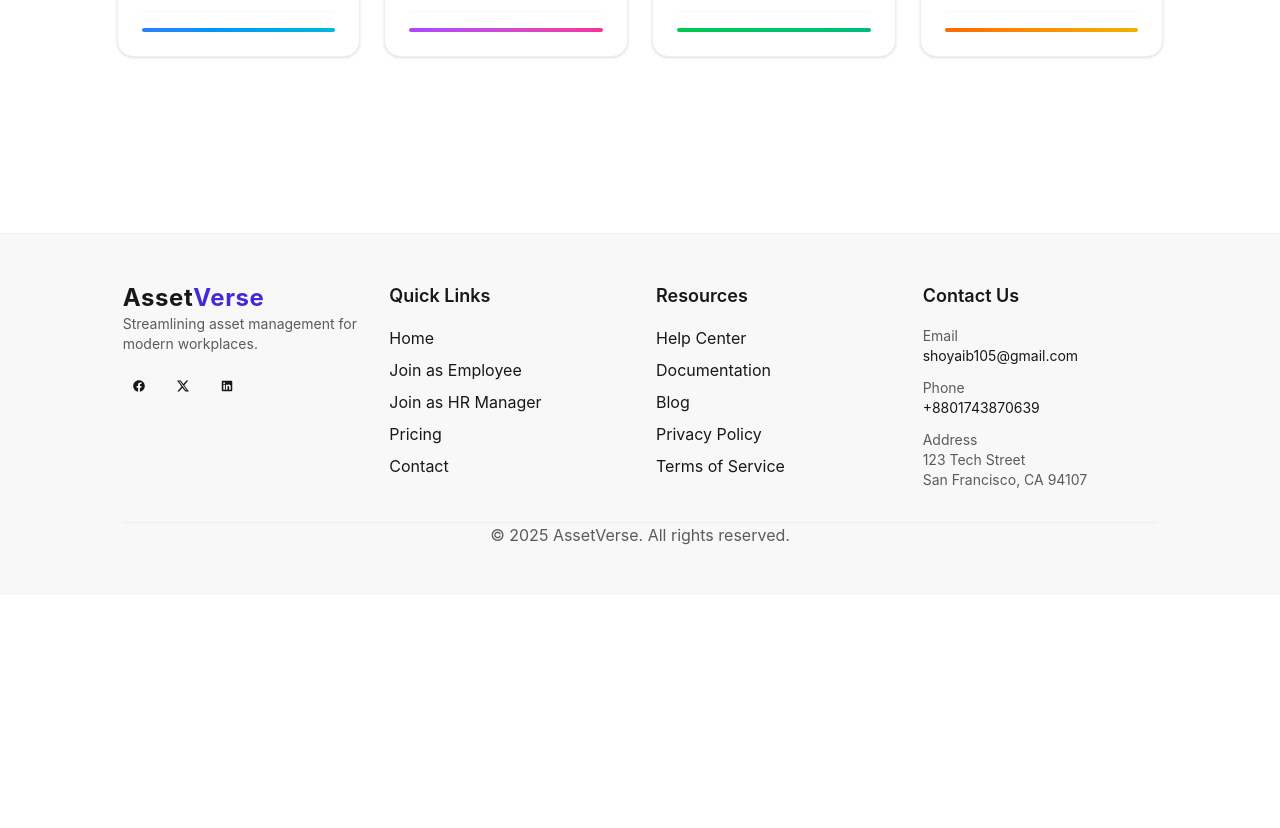
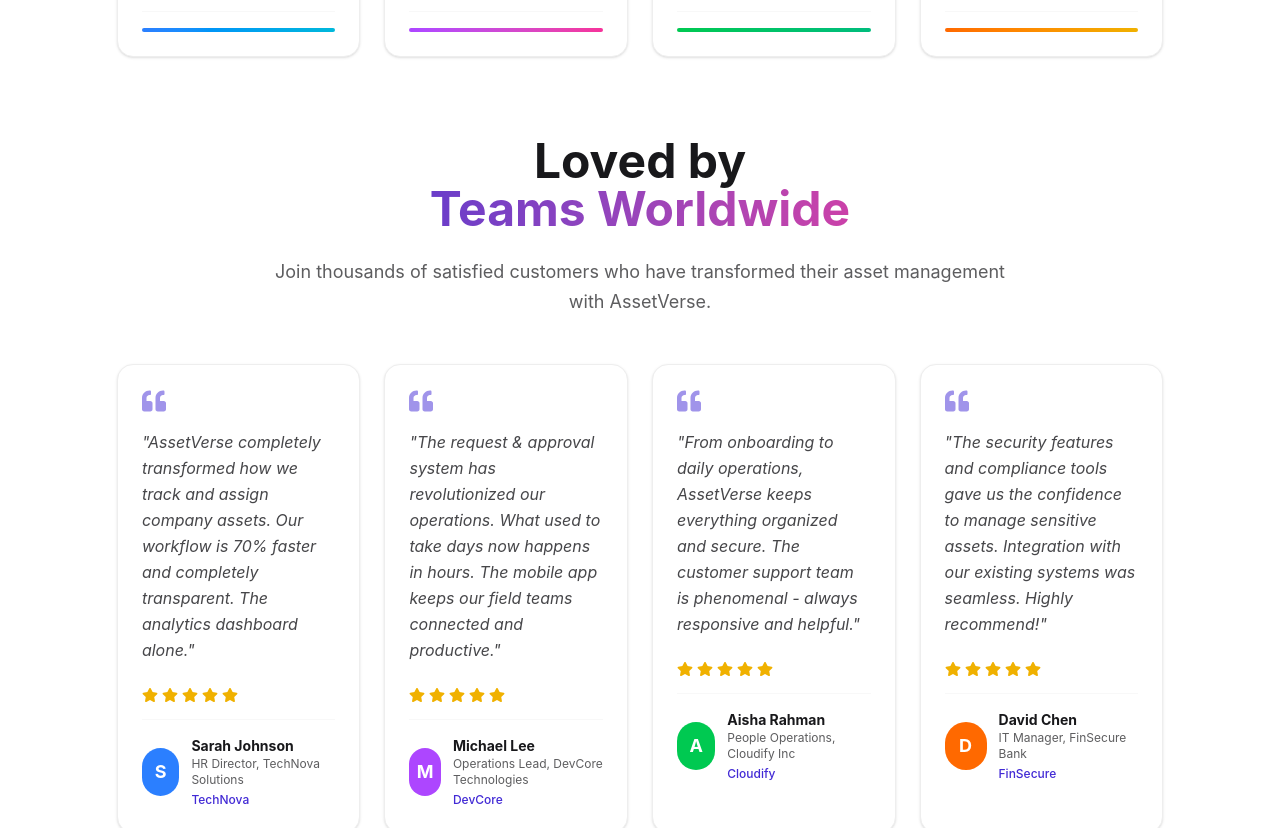
Before and after one commit to Shoybit/AssetVerse, a React (Vite) app: page / in a window 1280 px wide. Shown: the part 5160-5988 px from the top of the page. Before the commit the page ends 5755 px from the top, so only its background shows below. Built offline with nearby package versions, Linux system fonts and the light colour scheme; no server answers.

Commit message:
TESTIMONIALS  Secthion added

```diff
--- a/src/components/TestimonialsStats.jsx
+++ b/src/components/TestimonialsStats.jsx
@@ -125,6 +125,68 @@ export default function TestimonialsStats() {
           </div>
         </motion.div>
 
+        {/* TESTIMONIALS SECTION */}
+        <motion.div
+          initial={{ opacity: 0, y: 20 }}
+          whileInView={{ opacity: 1, y: 0 }}
+          viewport={{ once: true }}
+          transition={{ duration: 0.6 }}
+        >
+          <div className="text-center max-w-3xl mx-auto mb-12">
+            <h2 className="text-4xl md:text-5xl font-bold mb-6">
+              Loved by
+              <span className="block bg-linear-to-r from-primary to-secondary bg-clip-text text-transparent">
+                Teams Worldwide
+              </span>
+            </h2>
+
+            <p className="text-lg text-base-content/70 leading-relaxed">
+              Join thousands of satisfied customers who have transformed their asset management with AssetVerse.
+            </p>
+          </div>
+
+          <div className="grid grid-cols-1 md:grid-cols-2 lg:grid-cols-4 gap-6">
+            {testimonials.map((testimonial, index) => (
+              <motion.div
+                key={index}
+                initial={{ opacity: 0, y: 20 }}
+                whileInView={{ opacity: 1, y: 0 }}
+                transition={{ duration: 0.5, delay: index * 0.1 }}
+                viewport={{ once: true }}
+                className="group"
+              >
+                <div className="h-full bg-base-100 rounded-2xl p-6 border border-base-300 shadow-sm hover:shadow-xl transition-all duration-300 hover:-translate-y-1 hover:border-primary/30">
+                  <div className="mb-4">
+                    <FaQuoteLeft className="w-6 h-6 text-primary/50 group-hover:text-primary transition-colors" />
+                  </div>
+
+                  <p className="text-base-content/80 mb-6 italic leading-relaxed">
+                    "{testimonial.feedback}"
+                  </p>
+
+                  {/* Rating Stars */}
+                  <div className="flex gap-1 mb-4">
+                    {[...Array(testimonial.rating)].map((_, i) => (
+                      <FaStar key={i} className="w-4 h-4 text-yellow-500 fill-current" />
+                    ))}
+                  </div>
+
+                  {/* Profile */}
+                  <div className="flex items-center gap-3 mt-auto pt-4 border-t border-base-200">
+                    <div className={`w-12 h-12 rounded-full ${testimonial.avatarColor} text-white flex items-center justify-center font-bold text-lg`}>
+                      {testimonial.name.charAt(0)}
+                    </div>
+                    <div className="text-left">
+                      <div className="font-bold text-sm">{testimonial.name}</div>
+                      <div className="text-xs text-base-content/70">{testimonial.role}</div>
+                      <div className="text-xs text-primary font-medium mt-1">{testimonial.company}</div>
+                    </div>
+                  </div>
+                </div>
+              </motion.div>
+            ))}
+          </div>
+        </motion.div>
 
 
       </div>
```
